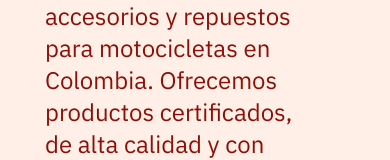
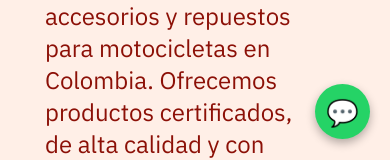
Before and after one commit to gonzalezjesusdavid68-cpu/GonzalezJesusDavid68-CPU.github.io, a plain HTML site: page docs/index.html in a window 390 px wide. Shown: the part 685-845 px from the top of the page. Drawn offline with Linux system fonts and the light colour scheme.

Commit message:
Mejoras SEO y estilos para landing Moto Ruta 50

```diff
--- a/docs/scss/main.scss
+++ b/docs/scss/main.scss
@@ -202,6 +202,28 @@ section {
     }
 }
 
+.whatsapp-float {
+  position: fixed;
+  bottom: 20px;
+  right: 20px;
+  background-color: #25d366;
+  color: #fff;
+  width: 60px;
+  height: 60px;
+  border-radius: 50%;
+  font-size: 30px;
+  display: flex;
+  align-items: center;
+  justify-content: center;
+  text-decoration: none;
+  box-shadow: 0 4px 10px rgba(0,0,0,.3);
+  z-index: 1000;
+}
+
+.whatsapp-float:hover {
+  background-color: #1ebe5d;
+}
+
 
 footer {
     background-color: $quaternary-color;
@@ -214,3 +236,14 @@ footer {
         gap: 40px;
         }
     }
+@media (max-width: 768px) {
+  h1 {
+    font-size: 2rem;
+  }
+
+  .whatsapp-float {
+    width: 55px;
+    height: 55px;
+    font-size: 26px;
+  }
+}
```
Also changed, not shown: docs/css/main.css.
